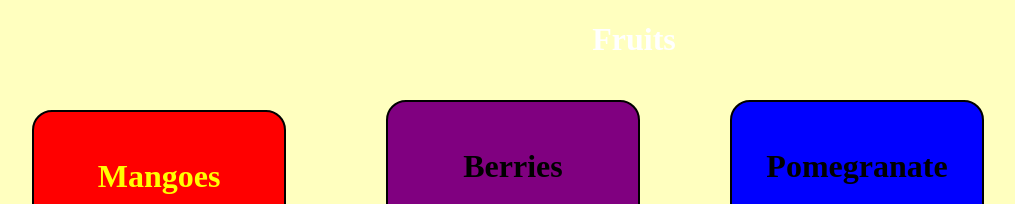
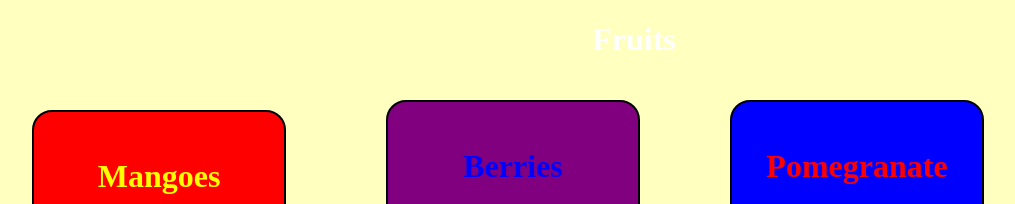
Before and after one commit to Natts-1/NathalieAguilar-finalproject-2025, a plain HTML site: page index.html in a window 1280 px wide. Shown: the top 204 px of the page, without its empty margins (6-1021 px from the left). Drawn offline with Linux system fonts and the light colour scheme; grey boxes are pictures that could not be loaded.

Commit message:
Update style.css

```diff
--- a/style.css
+++ b/style.css
@@ -39,7 +39,7 @@ background-color: purple;
 border-radius: 20px;
 }
 #berries {
-color: black;
+color: blue;
 font-weight: bold;
 text-align: center;
 }
@@ -55,7 +55,7 @@ background-color: blue;
 border-radius: 20px;
 }
 .Pomegranate {
-color: black;
+color: red;
 font-weight: bold;
 text-align: center;
 }
```
